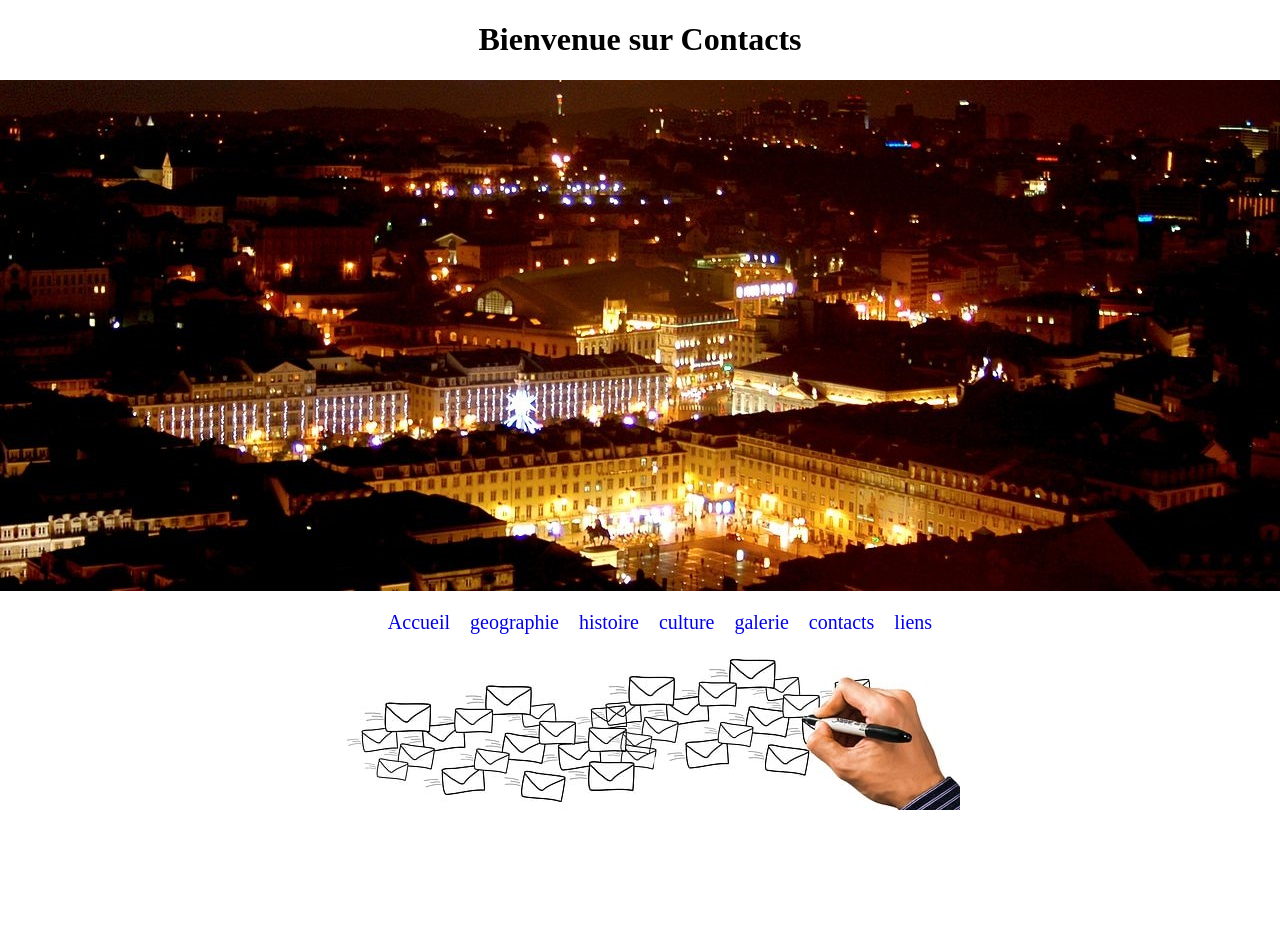
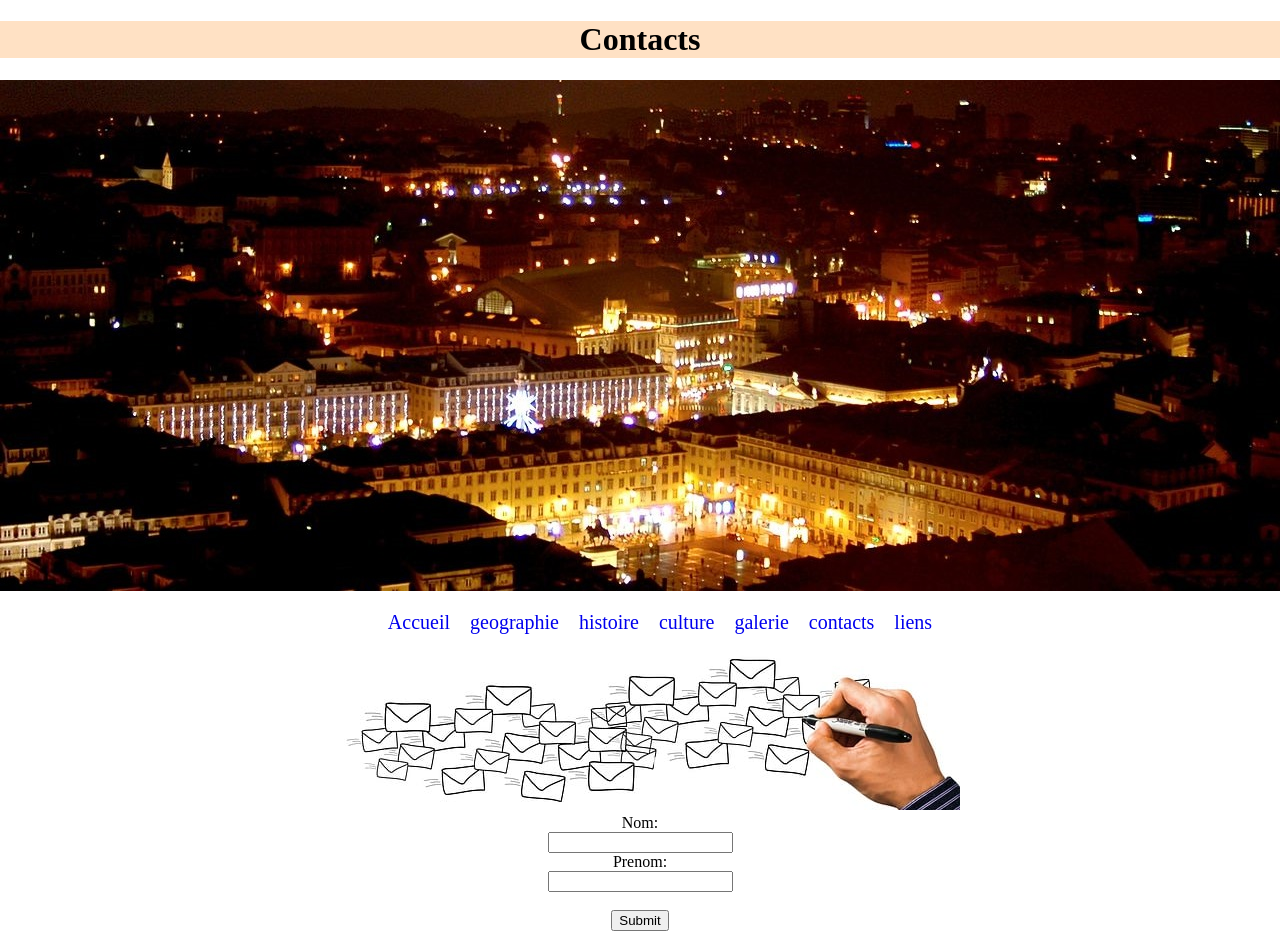
Before and after one commit to saidweb12/ProjetsTI1, a PHP site: page /index.php?p=contacts in a window 1280 px wide. Before the commit the page ends 810 px from the top, so only its background shows below. Run offline with PHP 8.4, Linux system fonts and the light colour scheme.

Commit message:
rajoute un formulaire

```diff
--- a/public/css/style.css
+++ b/public/css/style.css
@@ -8,30 +8,32 @@ body{
 }
 
 
- /* nav{
+/* nav{
 display: flex;
 text-align: center;
 align-items: center;
 width: 1280px;
 border-radius: 10px;
+border: 2px;
 
 
-}  */
+}   */
 nav ul li {
     display: inline;
     margin: 0 10px;
     font-size: 20px;
-    border-radius: 10px;
+
 }
 
 nav a {
     text-decoration: none;
 
+
 }
 
 
 nav a:hover {
-    background-color: brown;
+    background-color: black;
 
 
 }
@@ -44,10 +46,7 @@ nav ul {
 }
 
 
-li {
 
-    display: inline;
-} */
 
 
 
--- a/templates/contacts.php
+++ b/templates/contacts.php
@@ -10,7 +10,7 @@
        <body>
 
         <header>
-          <h1> Bienvenue sur Contacts</h1>
+          <h1>  Contacts</h1>
         </header>
 
         <img src="img/banniere.jpg" alt="banniere" class= "banni">
@@ -23,6 +23,14 @@ include("inc/menu.php");
 
 <img src="img/contacts.jpg" alt="contacts" class= "conta">
 
+<form >
+  <label >Nom:</label><br>
+  <input type="text"  value=""><br>
+  <label >Prenom:</label><br>
+  <input type="text"  value=""><br><br>
+  <input type="submit" value="Submit">
+</form>
+
 
         </body>
       </html>
--- a/templates/culture.php
+++ b/templates/culture.php
@@ -10,7 +10,7 @@
        <body>
 
         <header>
-          <h1> Bienvenue sur Culture</h1>
+          <h1> Culture</h1>
         </header>
 
         <img src="img/banniere.jpg" alt="banniere" class= "banni">
--- a/templates/galerie.php
+++ b/templates/galerie.php
@@ -10,7 +10,7 @@
        <body>
 
         <header>
-          <h1> Bienvenue sur Galerie</h1>
+          <h1> Galerie </h1>
         </header>
 
 
--- a/templates/geographie.php
+++ b/templates/geographie.php
@@ -10,7 +10,7 @@
        <body>
 
         <header>
-          <h1>geographie </h1>
+          <h1> geographie </h1>
         </header>
         <img src="img/banniere.jpg" alt="banniere" class= "banni">
 
--- a/templates/histoire.php
+++ b/templates/histoire.php
@@ -10,7 +10,7 @@
        <body>
 
         <header>
-          <h1> Bienvenue sur Histoire</h1>
+          <h1>  Histoire </h1>
         </header>
 
         <img src="img/banniere.jpg" alt="banniere" class= "banni">
--- a/templates/liens.php
+++ b/templates/liens.php
@@ -10,7 +10,7 @@
        <body>
 
         <header>
-          <h1> Bienvenue sur Liens </h1>
+          <h1> Liens </h1>
         </header>
         <img src="img/banniere.jpg" alt="banniere" class= "banni">
 
--- a/templates/page-404.php
+++ b/templates/page-404.php
@@ -8,5 +8,8 @@
 </head>
 <body>
     <h1><page-404</h1>
+
+
+    <img src="img/404.jpg" alt="ERROR" class= "404">
 </body>
 </html>
```
Also changed, not shown: public/img/404.jpg (added).
